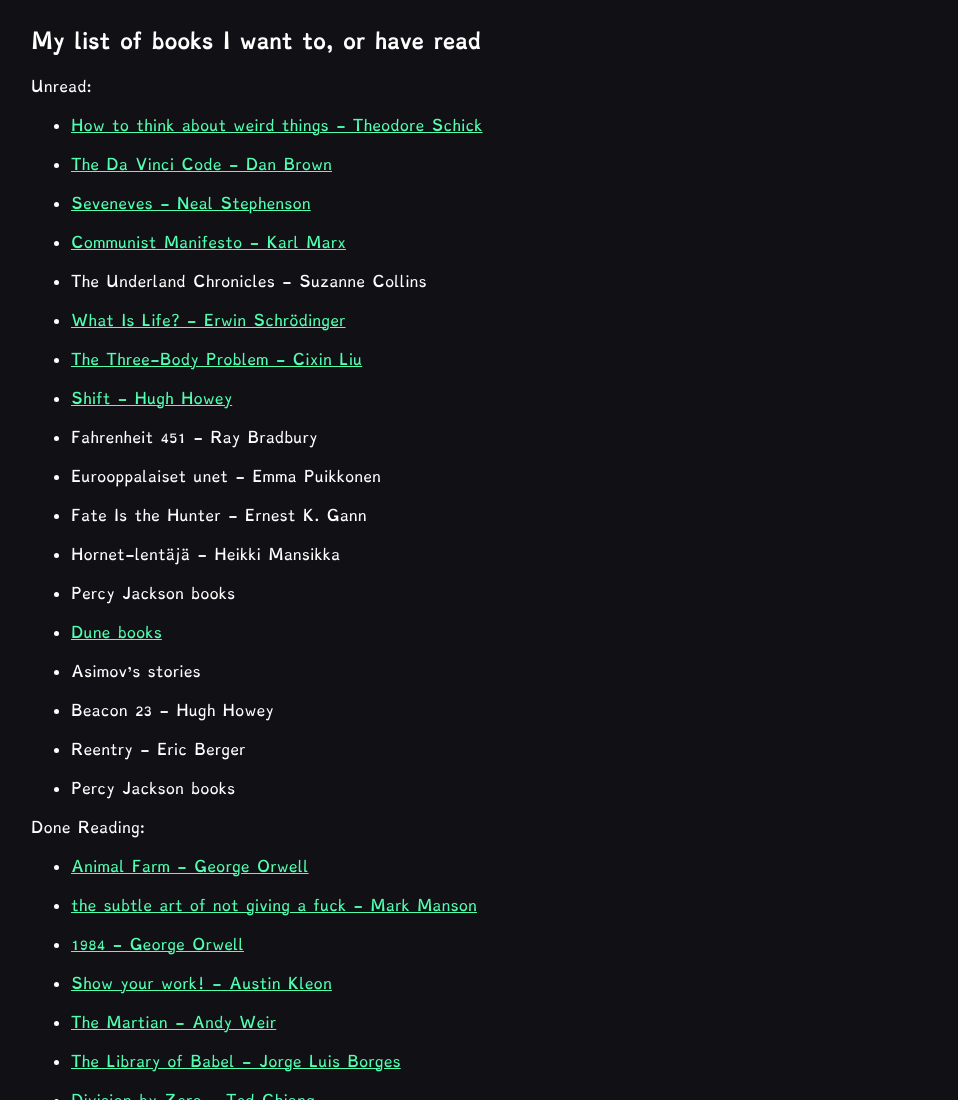
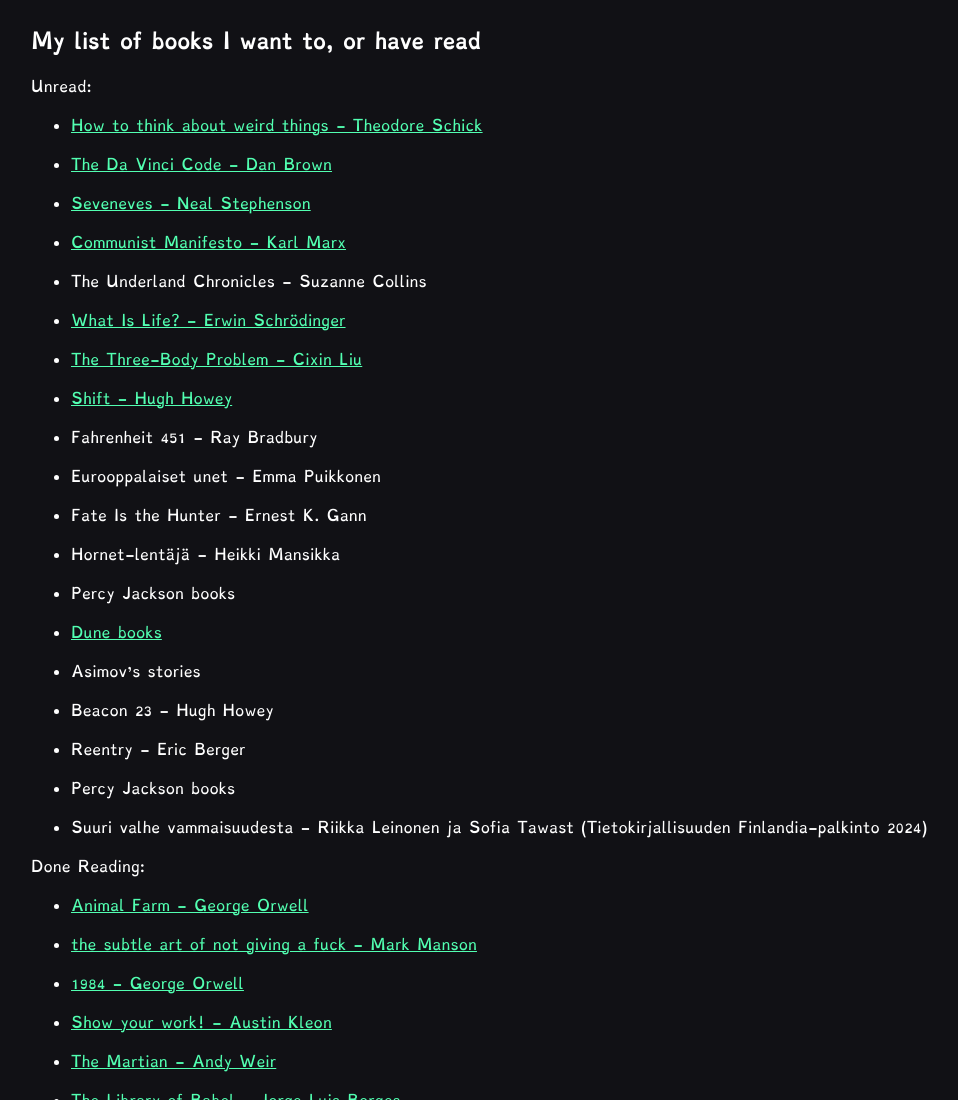
Before and after one commit to AseCoder/AseCoder.github.io, a plain HTML site: page blog/books/index.html in a window 1280 px wide. Shown: the top 1100 px of the page, without its empty margins (159-1117 px from the left). Drawn offline with Linux system fonts and the light colour scheme.

Commit message:
new book

```diff
--- a/blog/books/index.html
+++ b/blog/books/index.html
@@ -101,6 +101,9 @@
 			<li>
 				<p>Percy Jackson books</p>
 			</li>
+			<li>
+				<p>Suuri valhe vammaisuudesta - Riikka Leinonen ja Sofia Tawast (Tietokirjallisuuden Finlandia-palkinto 2024)</p>
+			</li>
 		</ul>
 		<p>Done Reading:</p>
 		<ul>
```
